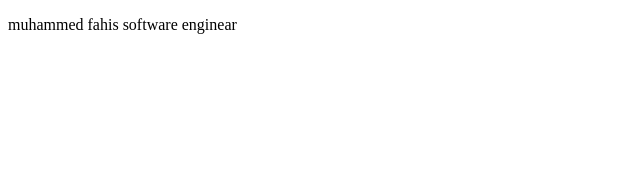
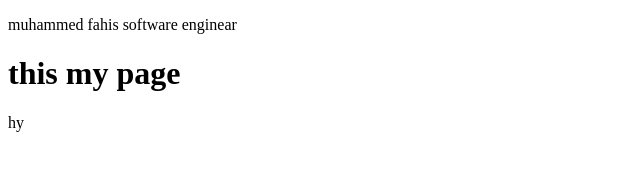
Before and after one commit to MuhammedfahisT/my_sample, a plain HTML site: page index2.html in a window 1280 px wide. Shown: the whole page, without its empty margins (0-640 px from the left). Drawn offline with Linux system fonts and the light colour scheme.

Commit message:
index2 files code aded

```diff
--- a/index2.html
+++ b/index2.html
@@ -8,5 +8,7 @@
 <body>
     <p>muhammed fahis
     software enginear</p>
+    <h1>this my page</h1>
+    <p>hy</p>
 </body>
 </html>
```
